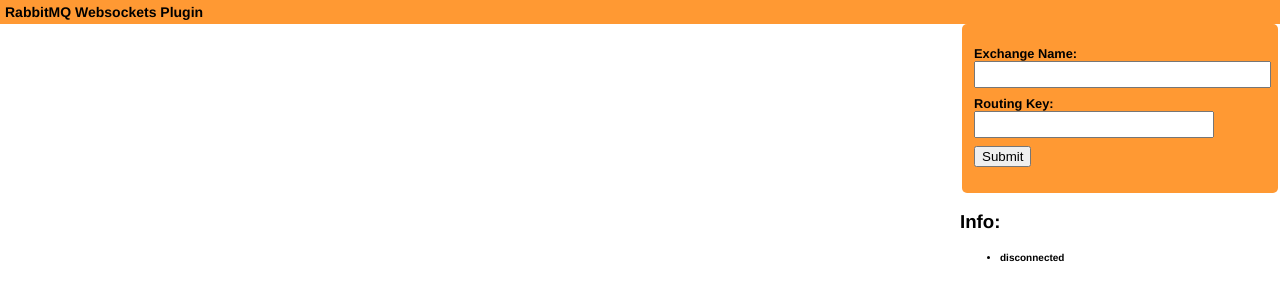
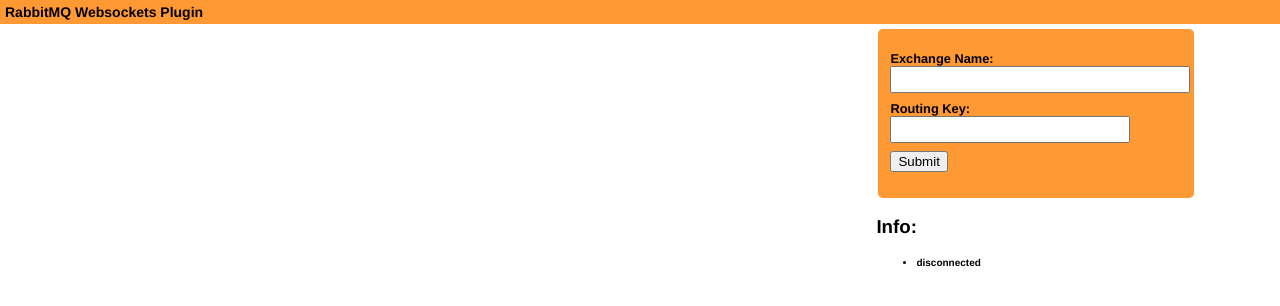
Before and after one commit to videlalvaro/rabbitmq-websockets, a plain HTML site: page priv/www/index.html in a window 1280 px wide. Drawn offline with Linux system fonts and the light colour scheme.

Commit message:
improves CSS

```diff
--- a/priv/www/css/styles.css
+++ b/priv/www/css/styles.css
@@ -26,7 +26,7 @@ h1 {
 #messages {
    margin:0;
    height: 100%;
-   width: 74%;
+   width: 68%;
    float: left;
    overflow-y: auto;
    overflow-x: hidden;
@@ -34,8 +34,9 @@ h1 {
 }
 
 #widgets {
+   margin-top: 5px;
    width: 25%;
-   float: right;
+   float: left;
 }
 
 #info {
@@ -49,8 +50,6 @@ h1 {
    list-style-type: none;
    padding: 3px;
    float: left;
-   min-width: 99%;
-   max-width: 100%;
    width: 100%;
    clear: both;
    font-size: 14px;
@@ -94,6 +93,5 @@ label + input {
 }
 
 input#name {
-   width: 99%;
-   max-width: 100%;
+   width: 100%;
 }
```
